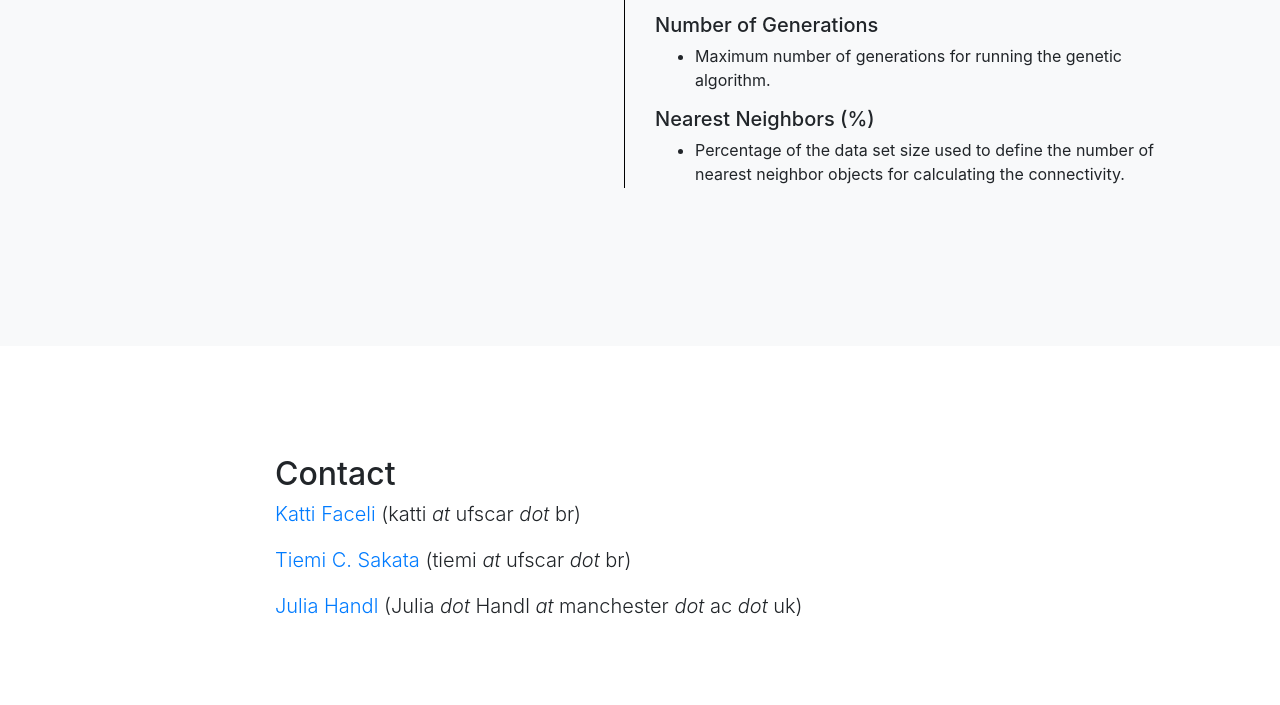
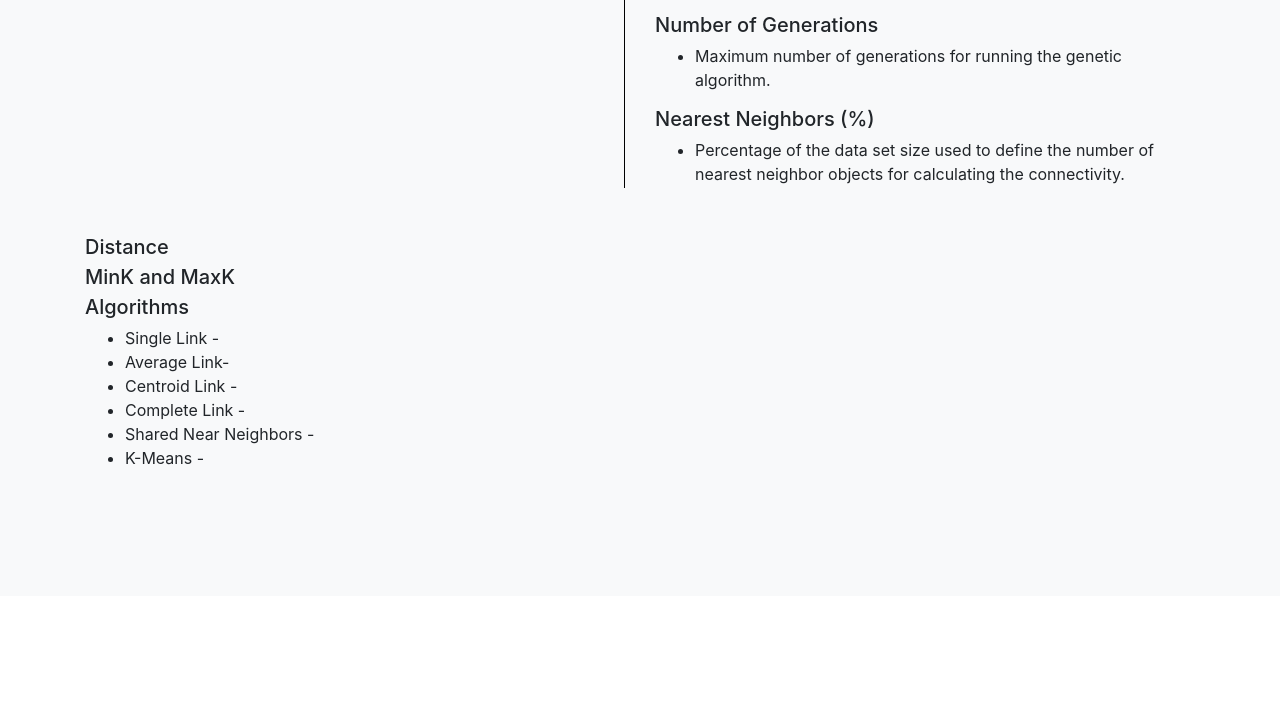
Before and after one commit to NixaSoftware/CVis, a Flask app: page / in a window 1280 px wide. Shown: the part 2140-2845 px from the top of the page. Run offline with Flask 2, Linux system fonts and the light colour scheme; some libraries are stand-ins or nearby versions.

Commit message:
odeio html e quero matá-lo

```diff
--- a/templates/index.html
+++ b/templates/index.html
@@ -349,10 +349,21 @@
         </div>
         <div class="row row-divided" style="margin-top:1em;">
           <div class="col-lg-6 col-md-6 col-sm-12 mx-auto">
-            <h4 style="text-decoration:underline; margin-bottom:2em;" align="center" id="left">Basic Algorithms</h2>
-          </div>
+            <h4 style="text-decoration:underline; margin-bottom:2em;" align="center" id="left">Basic Algorithms</h4>
+            <h5> Distance </h5>
+            <h5> MinK and MaxK </h5>
+            <h5> Algorithms </h5>
+              <ul>
+                <li><div class="mdl-card__subtitle-text mdl-color-text--black"> Single Link - </div></li>
+                <li><div class="mdl-card__subtitle-text mdl-color-text--black"> Average Link- </div></li>
+                <li><div class="mdl-card__subtitle-text mdl-color-text--black"> Centroid Link - </div></li>
+                <li><div class="mdl-card__subtitle-text mdl-color-text--black"> Complete Link - </div></li>
+                <li><div class="mdl-card__subtitle-text mdl-color-text--black"> Shared Near Neighbors - </div></li>
+                <li><div class="mdl-card__subtitle-text mdl-color-text--black"> K-Means - </div></li>
+              </ul>
+            </div>
           <div class="col-lg-6 col-md-6 col-sm-12 mx-auto">
-            <h4 style="text-decoration:underline; margin-bottom:2em;" align="center">Mocle</h2>
+            <h4 style="text-decoration:underline; margin-bottom:2em;" align="center">Mocle</h4>
             <h5 id="crossoverUsage"> Crossover </h5>
 		          <ul>
 		          	<li><div class="mdl-card__subtitle-text mdl-color-text--black"> MCLA - Meta-CLustering Algorithm as described in (1) </div></li>
```
